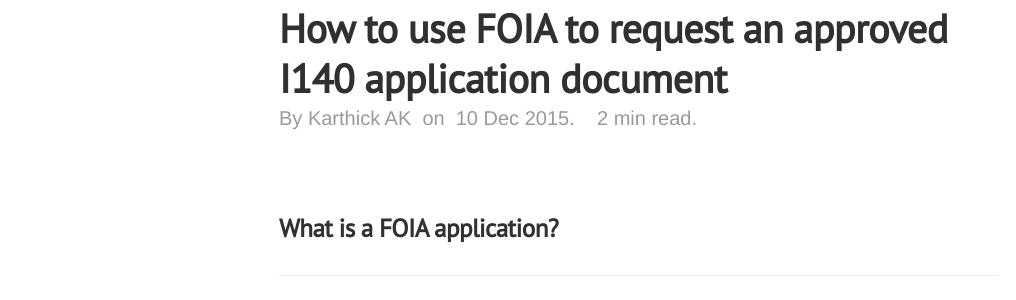
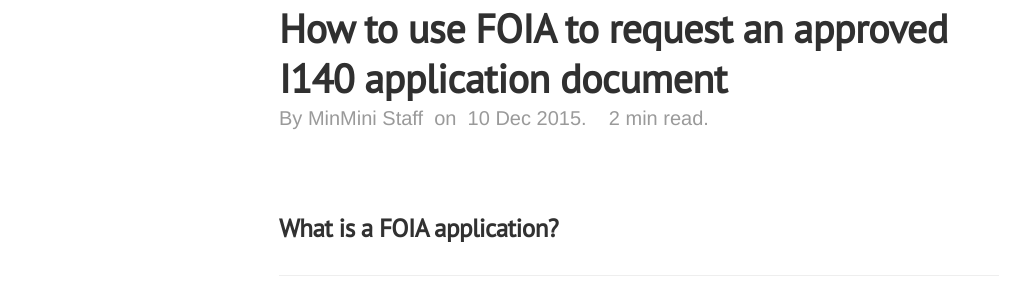
Before and after one commit to gitforwork2/gitforwork.github.io, a Jekyll site: the page built from _posts/2015-12-10-how-to-use-foia-to-request-approved-i140.md, in a window 1280 px wide and 900 px high. Shown: the part 170-470 px from the top of the window, without its empty margins (1-1017 px from the left). Built offline with Jekyll 4.4.1, drawn with Linux system fonts in a browser that asks for light colours; Markdown is read by kramdown in place of the engine named in the settings.

Commit message:
setting up master

```diff
--- a/_config.yml
+++ b/_config.yml
@@ -10,7 +10,7 @@
 # Setup
 title:            MinMini
 tagline:          ""
-description:      'Stock analysis & Investment notes'
+description:      'Green card tracking'
 url:              http://gitforwork.github.io/
 baseurl:          '/'
 paginate:         3
@@ -27,7 +27,7 @@
 
 # Custom vars
 version:          1.0
-me:               Karthick AK
+me:               MinMini Staff
 
 github:
   repo:           https://github.com/gitforwork/gitforwork.github.io
```
